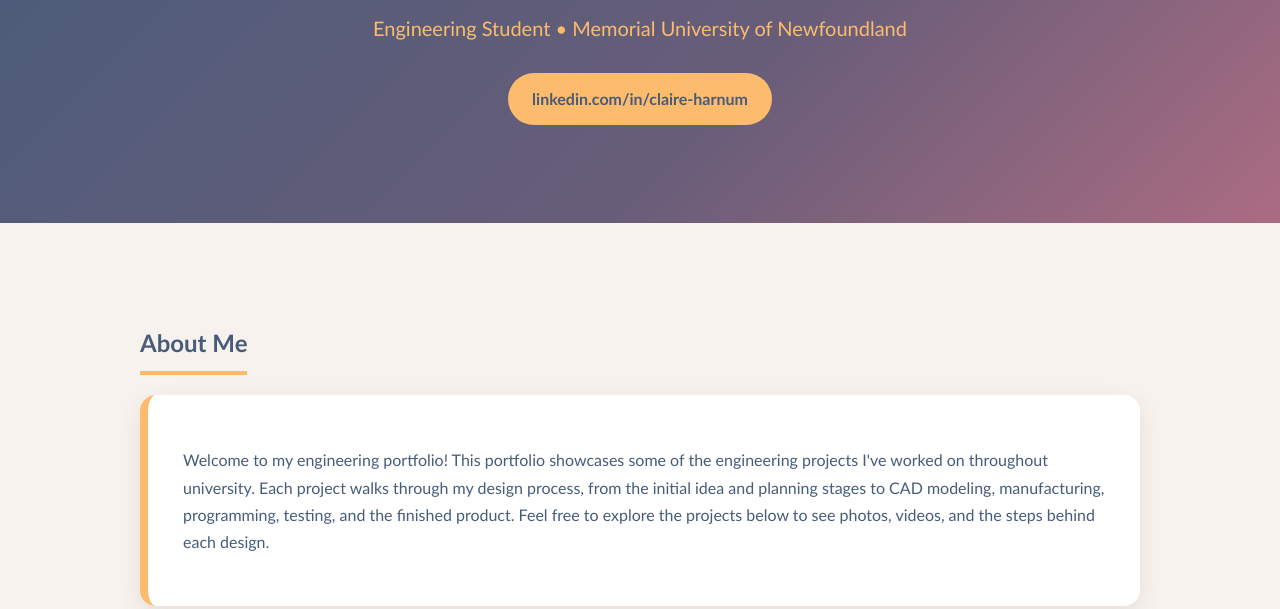
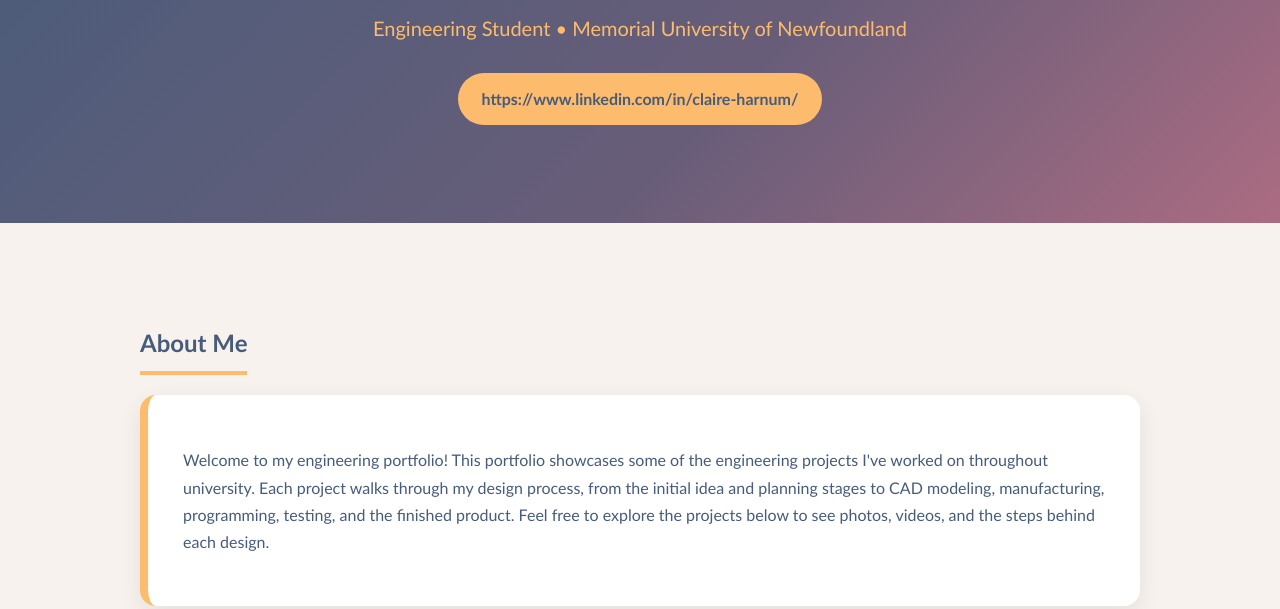
Before and after one commit to ceharnum/ceharnum, a plain HTML site: page index.html in a window 1280 px wide. Shown: the part 191-800 px from the top of the page. Drawn offline with Linux system fonts and the light colour scheme.

Commit message:
Update index.html

```diff
--- a/index.html
+++ b/index.html
@@ -291,7 +291,7 @@ body {
 
         <div class="buttons">
             <!-- Replace # with your actual links -->
-            <a href="#">linkedin.com/in/claire-harnum</a>
+            <a href="#">https://www.linkedin.com/in/claire-harnum/</a>
 
         </div>
 
```
